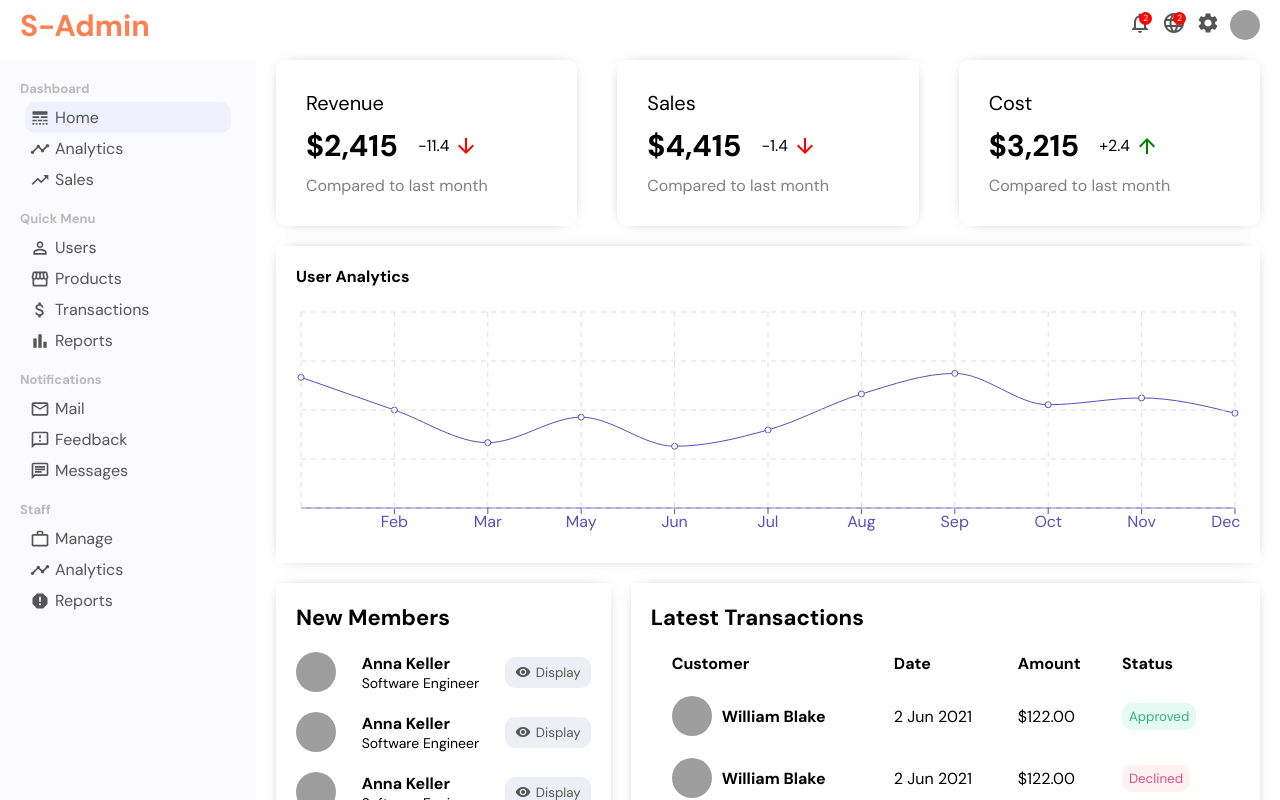
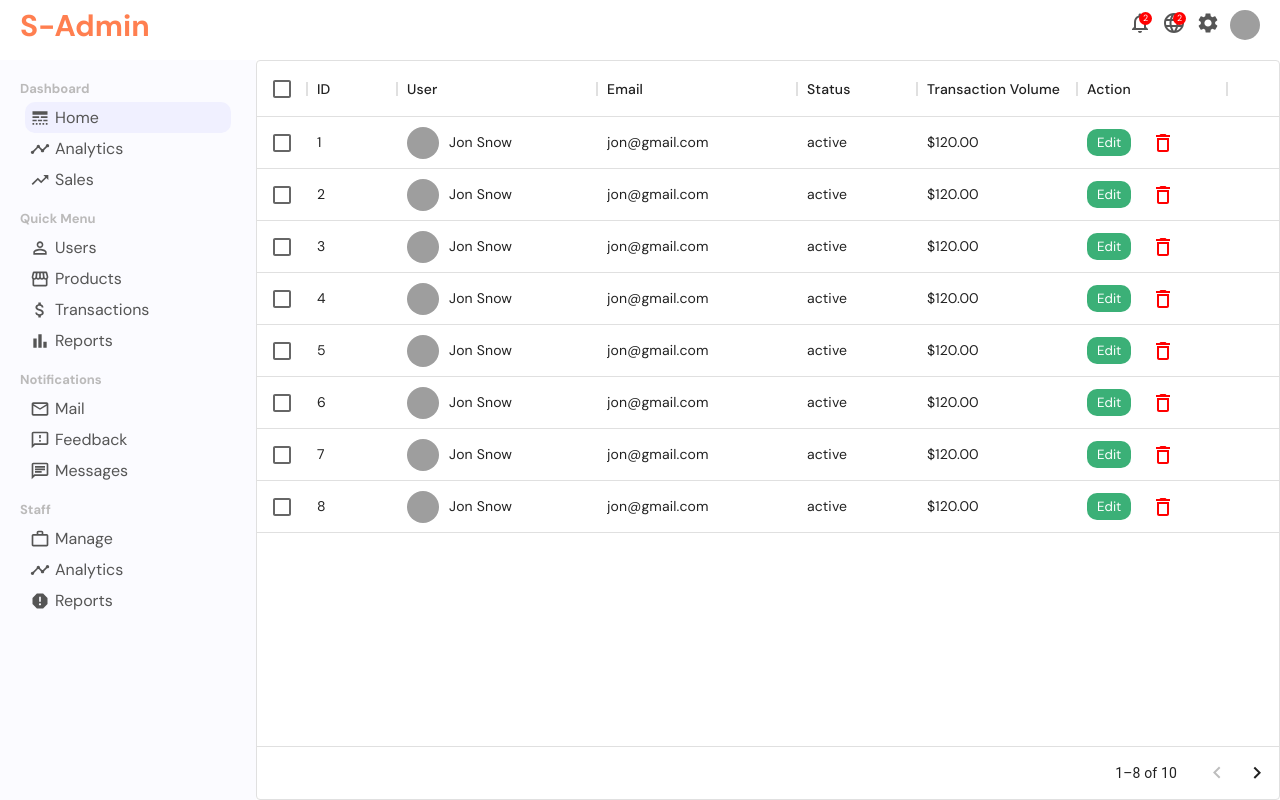
Before and after one commit to OutcastR07/react-admin-panel, a React (Create React App) app: page /users in a window 1280 px wide. Shown: the top 800 px of the page. Built offline with nearby package versions, Linux system fonts and the light colour scheme; grey boxes are pictures that could not be loaded.

Commit message:
data-table-added

```diff
--- a/package.json
+++ b/package.json
@@ -9,11 +9,14 @@
     "@mui/icons-material": "^5.11.0",
     "@mui/material": "^5.11.6",
     "@mui/styled-engine-sc": "^5.11.0",
+    "@mui/x-data-grid": "^5.17.20",
     "@testing-library/jest-dom": "^5.16.5",
     "@testing-library/react": "^13.4.0",
     "@testing-library/user-event": "^13.5.0",
+    "mui-datatables": "^4.3.0",
     "react": "^18.2.0",
     "react-dom": "^18.2.0",
+    "react-router-dom": "^6.7.0",
     "react-scripts": "5.0.1",
     "recharts": "^2.3.2",
     "styled-components": "^5.3.6",
--- a/src/App.js
+++ b/src/App.js
@@ -2,16 +2,21 @@ import Sidebar from "./components/sidebar/Sidebar";
 import Topbar from "./components/topbar/Topbar";
 import './App.css'
 import Home from "./pages/home/Home";
+import { BrowserRouter as Router, Routes, Route } from "react-router-dom";
+import UserList from "./pages/userList/UserList";
 
 function App() {
   return (
-    <div>
+    <Router>
       <Topbar />
       <div className="container">
         <Sidebar />
-        <Home />
+        <Routes>
+          <Route path="/" exact={true} element={<Home />} />
+          <Route path="/users" element={<UserList />} />
+        </Routes>
       </div>
-    </div>
+    </Router>
   );
 }
 
--- a/src/dummyData.js
+++ b/src/dummyData.js
@@ -44,3 +44,76 @@ export const userData = [
         "Active User": 2901,
     },
 ];
+
+export const userRows = [
+    {
+        id: 1, username: 'Jon Snow',
+        avatar: 'https://th.bing.com/th/id/OIP.Tw9NCdBONF4I4RyJzbC08wHaKW?pid=ImgDet&rs=1',
+        email: 'jon@gmail.com',
+        status: 'active',
+        transaction: '$120.00',
+    },
+    {
+        id: 2, username: 'Jon Snow',
+        avatar: 'https://th.bing.com/th/id/OIP.Tw9NCdBONF4I4RyJzbC08wHaKW?pid=ImgDet&rs=1',
+        email: 'jon@gmail.com',
+        status: 'active',
+        transaction: '$120.00',
+    },
+    {
+        id: 3, username: 'Jon Snow',
+        avatar: 'https://th.bing.com/th/id/OIP.Tw9NCdBONF4I4RyJzbC08wHaKW?pid=ImgDet&rs=1',
+        email: 'jon@gmail.com',
+        status: 'active',
+        transaction: '$120.00',
+    },
+    {
+        id: 4, username: 'Jon Snow',
+        avatar: 'https://th.bing.com/th/id/OIP.Tw9NCdBONF4I4RyJzbC08wHaKW?pid=ImgDet&rs=1',
+        email: 'jon@gmail.com',
+        status: 'active',
+        transaction: '$120.00',
+    },
+    {
+        id: 5, username: 'Jon Snow',
+        avatar: 'https://th.bing.com/th/id/OIP.Tw9NCdBONF4I4RyJzbC08wHaKW?pid=ImgDet&rs=1',
+        email: 'jon@gmail.com',
+        status: 'active',
+        transaction: '$120.00',
+    },
+    {
+        id: 6, username: 'Jon Snow',
+        avatar: 'https://th.bing.com/th/id/OIP.Tw9NCdBONF4I4RyJzbC08wHaKW?pid=ImgDet&rs=1',
+        email: 'jon@gmail.com',
+        status: 'active',
+        transaction: '$120.00',
+    },
+    {
+        id: 7, username: 'Jon Snow',
+        avatar: 'https://th.bing.com/th/id/OIP.Tw9NCdBONF4I4RyJzbC08wHaKW?pid=ImgDet&rs=1',
+        email: 'jon@gmail.com',
+        status: 'active',
+        transaction: '$120.00',
+    },
+    {
+        id: 8, username: 'Jon Snow',
+        avatar: 'https://th.bing.com/th/id/OIP.Tw9NCdBONF4I4RyJzbC08wHaKW?pid=ImgDet&rs=1',
+        email: 'jon@gmail.com',
+        status: 'active',
+        transaction: '$120.00',
+    },
+    {
+        id: 9, username: 'Jon Snow',
+        avatar: 'https://th.bing.com/th/id/OIP.Tw9NCdBONF4I4RyJzbC08wHaKW?pid=ImgDet&rs=1',
+        email: 'jon@gmail.com',
+        status: 'active',
+        transaction: '$120.00',
+    },
+    {
+        id: 10, username: 'Jon Snow',
+        avatar: 'https://th.bing.com/th/id/OIP.Tw9NCdBONF4I4RyJzbC08wHaKW?pid=ImgDet&rs=1',
+        email: 'jon@gmail.com',
+        status: 'active',
+        transaction: '$120.00',
+    },
+];
--- /dev/null
+++ b/src/pages/userList/UserList.css
@@ -0,0 +1,31 @@
+.userlist {
+    flex: 4;
+}
+
+.userListUser {
+    display: flex;
+    align-items: center;
+}
+
+.userListImg {
+    width: 32px;
+    height: 32px;
+    border-radius: 50%;
+    object-fit: cover;
+    margin-right: 10px;
+}
+
+.userListEdit {
+    border: none;
+    border-radius: 10px;
+    padding: 5px 10px;
+    background-color: #3bb077;
+    color: white;
+    margin-right: 20px;
+    cursor: pointer;
+}
+
+.userListDelete {
+    color: red;
+    cursor: pointer;
+}
--- /dev/null
+++ b/src/pages/userList/UserList.jsx
@@ -0,0 +1,70 @@
+import './UserList.css'
+import { DataGrid } from '@mui/x-data-grid';
+import { DeleteOutline } from '@mui/icons-material';
+import { userRows } from '../../dummyData';
+import { Link } from 'react-router-dom';
+import { useState } from 'react';
+
+const UserList = () => {
+
+    const [data, setData] = useState(userRows)
+
+    const handleDelete = (id) => {
+        setData(data.filter((item) => item.id !== id))
+    }
+
+    const columns = [
+        { field: 'id', headerName: 'ID', width: 90 },
+        {
+            field: 'user', headerName: 'User', width: 200, renderCell: (params) => {
+                return (
+                    <div className='userListUser'>
+                        <img className='userListImg' src={params.row.avatar} alt="" />
+                        {params.row.username}
+                    </div>
+                )
+            }
+        },
+        { field: 'email', headerName: 'Email', width: 200 },
+        {
+            field: 'status',
+            headerName: 'Status',
+            width: 120,
+        },
+        {
+            field: 'transaction',
+            headerName: 'Transaction Volume',
+            width: 160,
+        },
+        {
+            field: 'action',
+            headerName: 'Action',
+            width: 150,
+            renderCell: (params) => {
+                return (
+                    <>
+                        <Link to={"/user/" + params.row.id}>
+                            <button className="userListEdit">Edit</button>
+                        </Link>
+                        <DeleteOutline className="userListDelete" onClick={() => handleDelete(params.row.id)} />
+                    </>
+                )
+            }
+        },
+    ];
+
+    return (
+        <div className='userlist'>
+            <DataGrid
+                rows={data}
+                disableSelectionOnClick
+                columns={columns}
+                pageSize={8}
+                rowsPerPageOptions={[5]}
+                checkboxSelection
+            />
+        </div>
+    )
+}
+
+export default UserList
```
Also changed, not shown: 1 other file (tests, documents, lock files or other folders).
